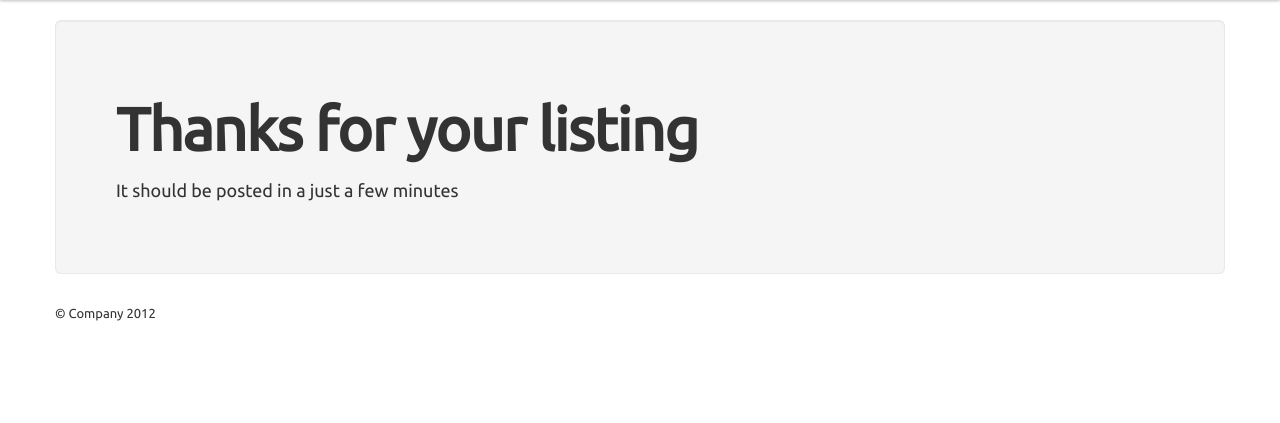
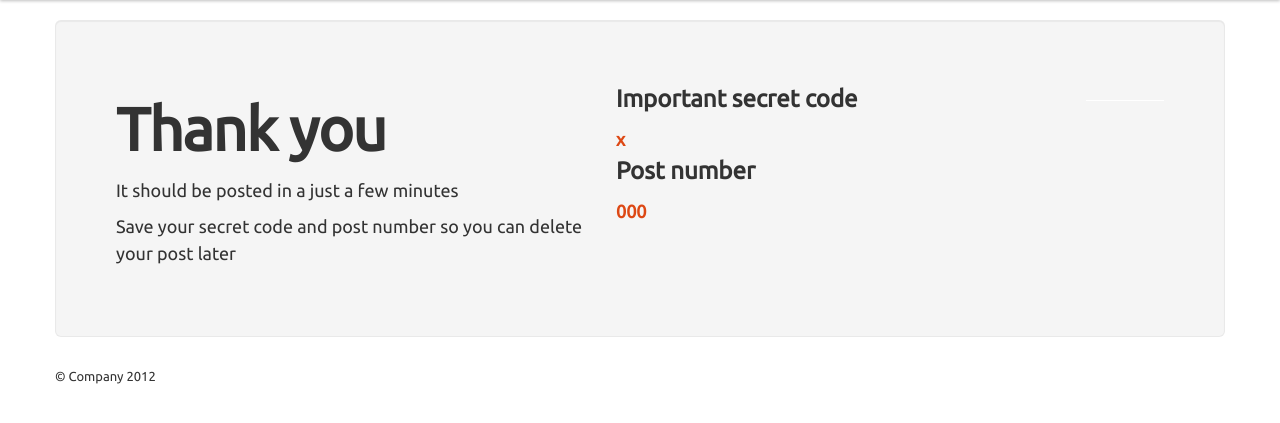
Before and after one commit to Satshabad/theBooklistr-website, a Django app: template templates/thanks.html in a window 1280 px wide. Shown: the part 40-463 px from the top of the page. Run offline with Django 3.2, Linux system fonts and the light colour scheme; the template is opened without the code that fills it: most values are stand-ins (such as "Sample title", 1, 10 or a date in 2020); some libraries are stand-ins or nearby versions.

Commit message:
added front end for secret keys

```diff
--- a/templates/thanks.html
+++ b/templates/thanks.html
@@ -57,10 +57,26 @@
 		<div class="container">
 			<div class="hero-unit">
 				<div class="row">
-					<div class="span12">
-						<h1>Thanks for your listing</h1>
+					<div class="span5">
+						<h1>Thank you</h1>
 						<p>
 							It should be posted in a just a few minutes
+						</p>
+						<p>
+							Save your secret code and post number so you can delete your post later
+						</p>
+					</div>
+					<div class="span5">
+						<h2>Important secret code</h2>
+						<p>
+						</p>
+						<h3><a href="#"  id="secret" rel="popover" data-content="Save this code so you can delete your post later" data-original-title="What's this?">{{ secretkey }}</a></h2>
+						<h2>Post number</h2>
+						<p>
+						</p>
+						<h3><a href="#"  id="postnum" rel="popover" data-content="This is how you can identify your post on this site" data-original-title="What's this?">{{ postnumber }}</a></h2>
+
+						<p>
 						</p>
 					</div>
 					<hr>
@@ -88,5 +104,12 @@
 			<script src="../static/js/bootstrap-collapse.js"></script>
 			<script src="../static/js/bootstrap-carousel.js"></script>
 			<script src="../static/js/bootstrap-typeahead.js"></script>
+			<script>
+				$(function() {
+					$("#secret").popover();
+					$("#postnum").popover();
+				});
+
+			</script>
 	</body>
 </html>
```
Also changed, not shown: app/views.py (+5 -4 lines).
